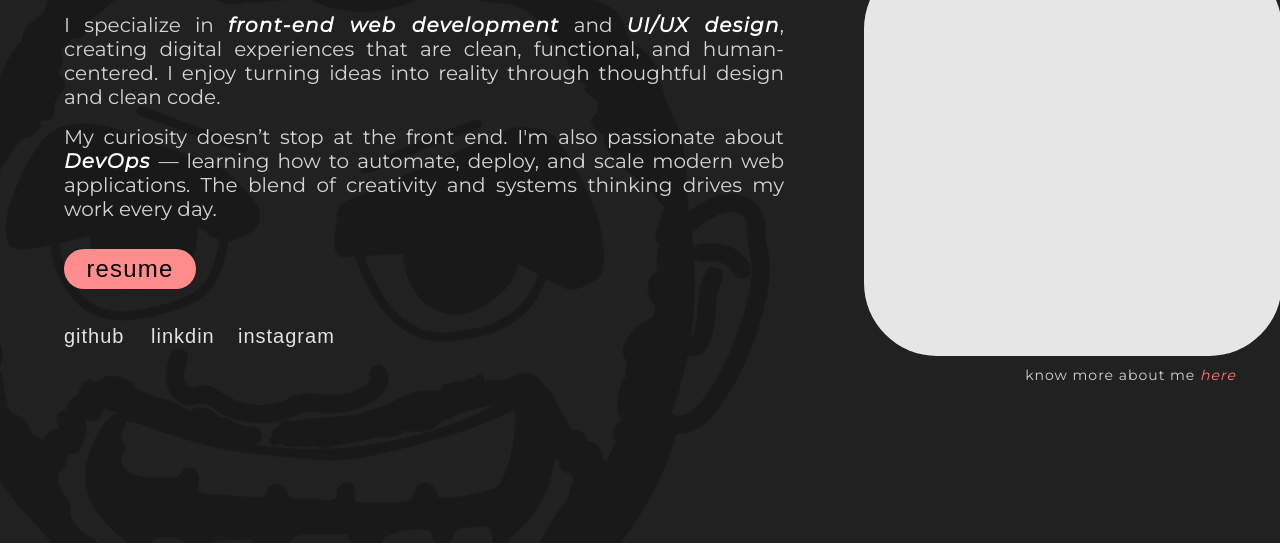
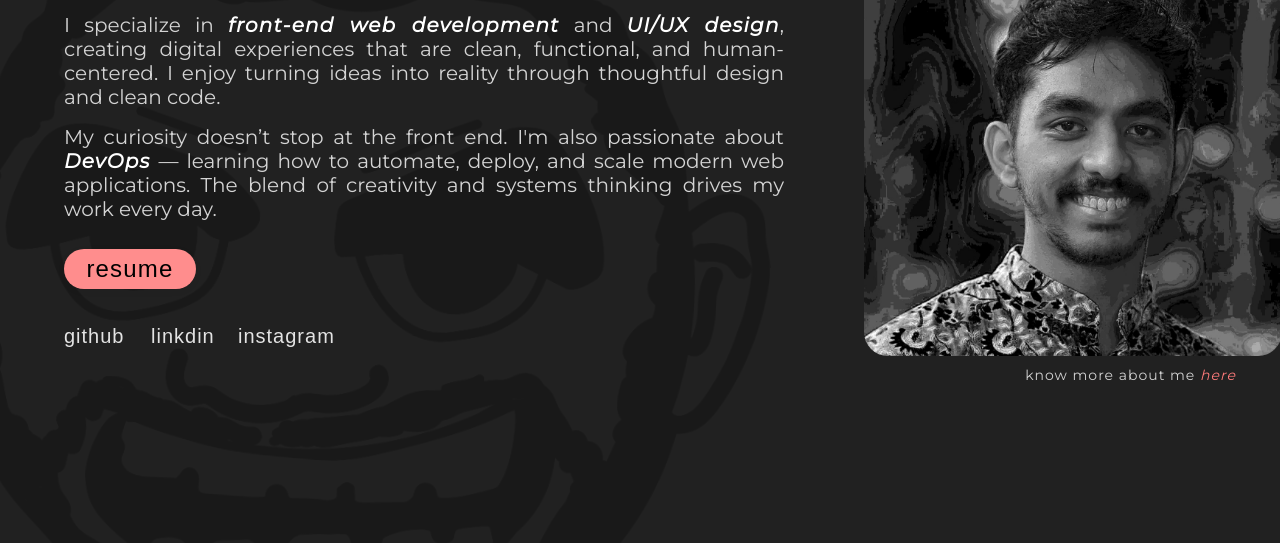
Before and after one commit to Sreehari0o4/portfolioW, a plain HTML site: page pages/me.html in a window 1280 px wide. Shown: the part 257-800 px from the top of the page. Drawn offline with Linux system fonts and the light colour scheme; a web font is replaced by a local one.

Commit message:
Add profile picture

```diff
--- a/styless/meStyle.css
+++ b/styless/meStyle.css
@@ -185,7 +185,7 @@ body {
     height: 400px;
     margin-left: 0;
     margin-top: 32px;
-    border-radius: 73px;
+    border-radius: 24px;
     background: #E6E6E6;
     flex-shrink: 0;
     display: flex;
@@ -193,6 +193,10 @@ body {
     justify-content: center;
     margin-left: 0;
     margin-top: 32px;
+    background-image: url('../images/pp.jpg');
+    background-size: cover;
+    background-position: center;
+    background-repeat: no-repeat;
 }
 
 @media (min-width: 1100px) {
```
Also changed, not shown: images/pp.jpg (added).
